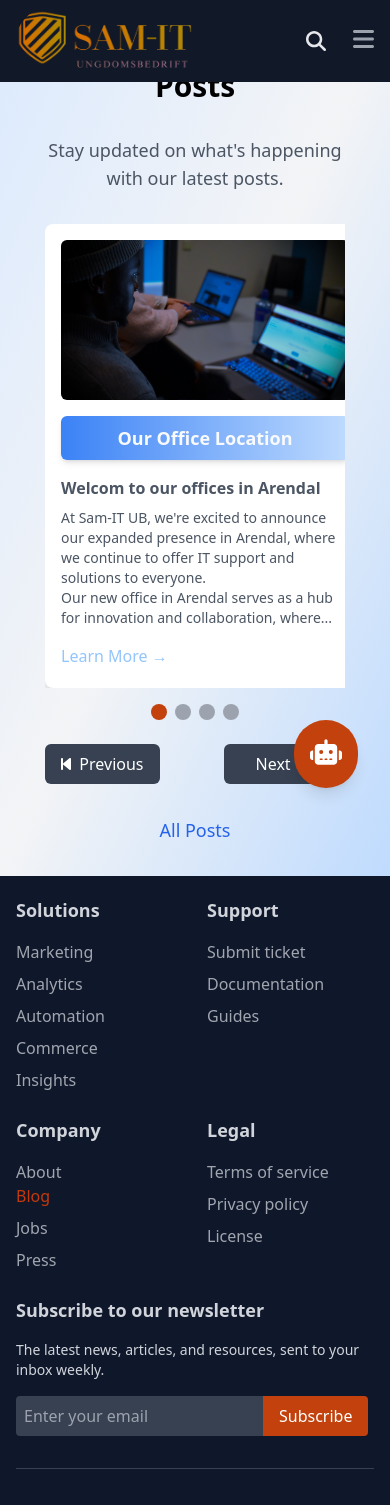
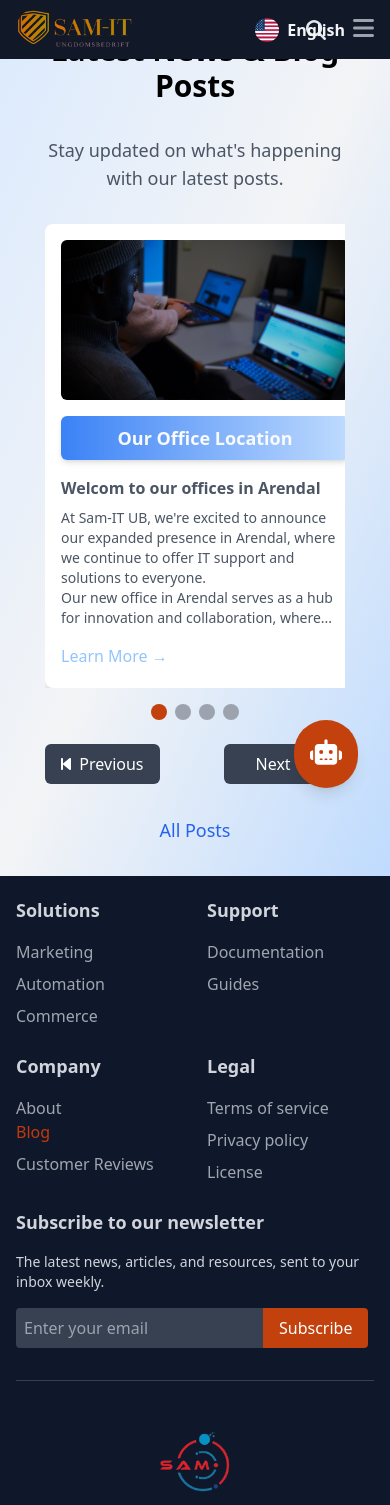
Before and after one commit to Griffin250/Sam-IT-UB, a React (Create React App) app: page /blogPost in a window 390 px wide. Shown: the top 1505 px of the page. Built offline with nearby package versions, Linux system fonts and the light colour scheme.

Commit message:
Implementation of OpenAI chatbot

```diff
--- a/src/components/Footer/Footer.js
+++ b/src/components/Footer/Footer.js
@@ -24,10 +24,8 @@
           <h5 className="text-lg font-semibold mb-4">Solutions</h5>
           <ul className="space-y-2">
             <li className="cursor-pointer opacity-75 hover:opacity-100  ">Marketing</li>
-            <li className="cursor-pointer opacity-75 hover:opacity-100  ">Analytics</li>
             <li className="cursor-pointer opacity-75 hover:opacity-100  ">Automation</li>
             <li className="cursor-pointer opacity-75 hover:opacity-100  ">Commerce</li>
-            <li className="cursor-pointer opacity-75 hover:opacity-100  ">Insights</li>
           </ul>
         </div>
 
@@ -35,7 +33,6 @@
         <div>
           <h5 className="text-lg font-semibold mb-4">Support</h5>
           <ul className="space-y-2">
-            <li className="cursor-pointer opacity-75 hover:opacity-100">Submit ticket</li>
             <li className="cursor-pointer opacity-75 hover:opacity-100">Documentation</li>
             <li className="cursor-pointer opacity-75 hover:opacity-100">Guides</li>
           </ul>
@@ -47,8 +44,7 @@
           <ul className="space-y-2">
             <li className="cursor-pointer opacity-75 hover:opacity-100">About</li>
             <NavLink to="/blogPost" onClick={scrollToTop} > <li className="cursor-pointer opacity-75 hover:opacity-100">Blog</li></NavLink>
-            <li className="cursor-pointer opacity-75 hover:opacity-100">Jobs</li>
-            <li className="cursor-pointer opacity-75 hover:opacity-100">Press</li>
+            <li className="cursor-pointer opacity-75 hover:opacity-100">Customer Reviews</li>
           </ul>
         </div>
 
--- a/src/components/Layout/Chatbot/ChatAi.js
+++ b/src/components/Layout/Chatbot/ChatAi.js
@@ -23,7 +23,7 @@
     } catch (error) {
       setMessages([
         ...newMessages,
-        { user: "bot", text: "You have asked alot of questions! I will not answer you anymore!." },
+        { user: "bot", text: "Sorry, something went wrong!." },
       ]);
     }
 
--- a/src/components/Navbar/Navbar.js
+++ b/src/components/Navbar/Navbar.js
@@ -5,7 +5,8 @@
   faBars,
   faChevronDown,
 } from "@fortawesome/free-solid-svg-icons";
-import profileImage from "../../assets/Icons/Language_1.png";
+import language_1 from "../../assets/Icons/Language_1.png";
+import language_2 from "../../assets/Icons/Language_2.png";
 import website_logo from "../../assets/Website_logo.png";
 import { useState } from "react";
 import { NavLink } from "react-router-dom";
@@ -14,6 +15,15 @@
   const [mobileMenuOpen, setMobileMenuOpen] = useState(false);
   const [isVisible, setIsVisible] = useState(true); // Boolean to toggle navbar visibility
   const [lastScrollY, setLastScrollY] = useState(0); // Number to track last scroll position
+
+
+  const [isDropdownOpen, setIsDropdownOpen] = useState(false);
+  const [selectedLanguage, setSelectedLanguage] = useState("English"); // Default language
+
+  const handleLanguageChange = (language) => {
+    setSelectedLanguage(language); // Update the selected language
+    setIsDropdownOpen(false); // Close the dropdown
+  };
 
   useEffect(() => {
     const handleScroll = () => {
@@ -91,7 +101,8 @@
             </NavLink>
             <NavLink to="/support" onClick={scrollToTop}>
               <li className="hover:text-white font-bold hover:bg-gray-700 p-2 rounded-md cursor-pointer">
-                Support {/*.....<FontAwesomeIcon icon={faChevronDown} />......*/}
+                Support{" "}
+                {/*.....<FontAwesomeIcon icon={faChevronDown} />......*/}
               </li>
             </NavLink>
 
@@ -109,11 +120,15 @@
                 placeholder="Search here..."
                 className="w-full p-2 pl-4 pr-10 text-gray-100 border bg-inherit rounded-lg shadow-sm outline-none focus:ring-orange-400"
               />
-              <button type="submit" className="border border-none absolute right-0 top-3">
+              <button
+                type="submit"
+                className="border border-none absolute right-0 top-3"
+              >
                 <FontAwesomeIcon
                   icon={faSearch}
                   className="absolute right-3 text-gray-300  text-xl cursor-pointer hover:text-orange-600"
-              /> </button>
+                />{" "}
+              </button>
             </label>
           </form>
         </div>
@@ -126,11 +141,54 @@
               <span className="">Join Us</span>
             </button>
           </NavLink>
+
+          <div className="relative languages">
+      {/* Trigger for Dropdown */}
+      <div
+        onClick={() => setIsDropdownOpen(!isDropdownOpen)}
+        className="flex items-center cursor-pointer p-2  rounded-md"
+      >
         <img
-            src={profileImage} // Replace with actual profile image URL
-            alt="Profile"
-            className="w-8 h-8 rounded-full cursor-pointer hidden md:block"
+          src={selectedLanguage === "English" ? language_1 : language_2} // Display current language icon
+          alt="Selected Language"
+          className="w-6 h-6 rounded-full mr-2"
         />
+        <p className="text-gray-100 font-bold">{selectedLanguage}</p>
+      </div>
+
+      {/* Dropdown Menu */}
+      {isDropdownOpen && (
+        <div className="absolute left-0 mt-2 bg-gray-900 text-white rounded-md shadow-lg w-full sm:w-40 z-10">
+          {selectedLanguage !== "English" && (
+            <button
+              className="px-4 py-2 hover:bg-gray-700 flex items-center w-full text-left"
+              onClick={() => handleLanguageChange("English")}
+            >
+              <img
+                src={language_1} // English icon/image
+                alt="English"
+                className="w-5 h-5 rounded-full mr-2"
+              />
+              English
+            </button>
+          )}
+          {selectedLanguage !== "Norsk" && (
+            <button
+              className="px-4 py-2 hover:bg-gray-700 flex items-center w-full text-left"
+              onClick={() => handleLanguageChange("Norsk")}
+            >
+              <img
+                src={language_2} // Norsk icon/image
+                alt="Norsk"
+                className="w-5 h-5 rounded-full mr-2"
+              />
+              Norsk
+            </button>
+          )}
+        </div>
+      )}
+    </div>
+
 
           {/* Hamburger Menu - Visible on small screens */}
           <div className="md:hidden">
@@ -138,7 +196,10 @@
               className="text-gray-400 hover:text-white focus:outline-none"
               onClick={() => setMobileMenuOpen(!mobileMenuOpen)}
             >
-              <FontAwesomeIcon icon={faBars} className="h-6 hover:text-orange-600" />
+              <FontAwesomeIcon
+                icon={faBars}
+                className="h-6 hover:text-orange-600"
+              />
             </button>
           </div>
         </div>
--- a/src/index.css
+++ b/src/index.css
@@ -51,6 +51,8 @@
   transform: translateX(8px);
   transition: 0.3s ease-in;
 }
+
+
 
   /* Extra Small Devices (Phones) */
   @media (max-width: 480px) {
```
Also changed, not shown: src/assets/Icons/Language_2.png (added), src/assets/otherImages/BlogImages/Chrismas_eve.png (added). Lines whose indentation alone changed are shown as unchanged.
